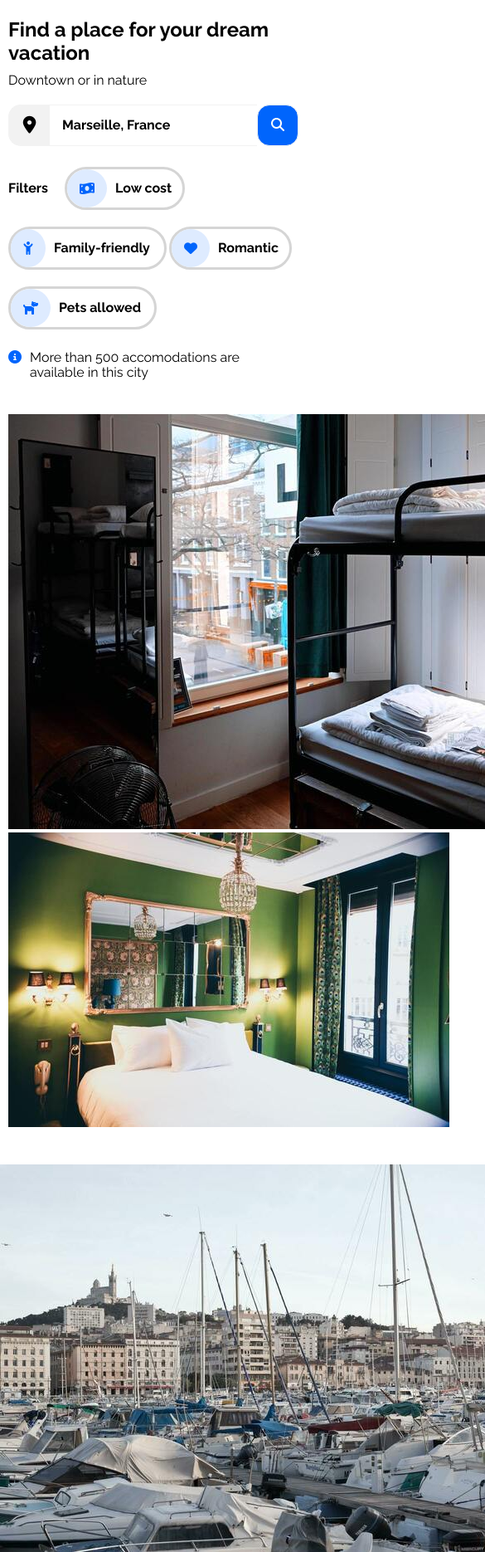
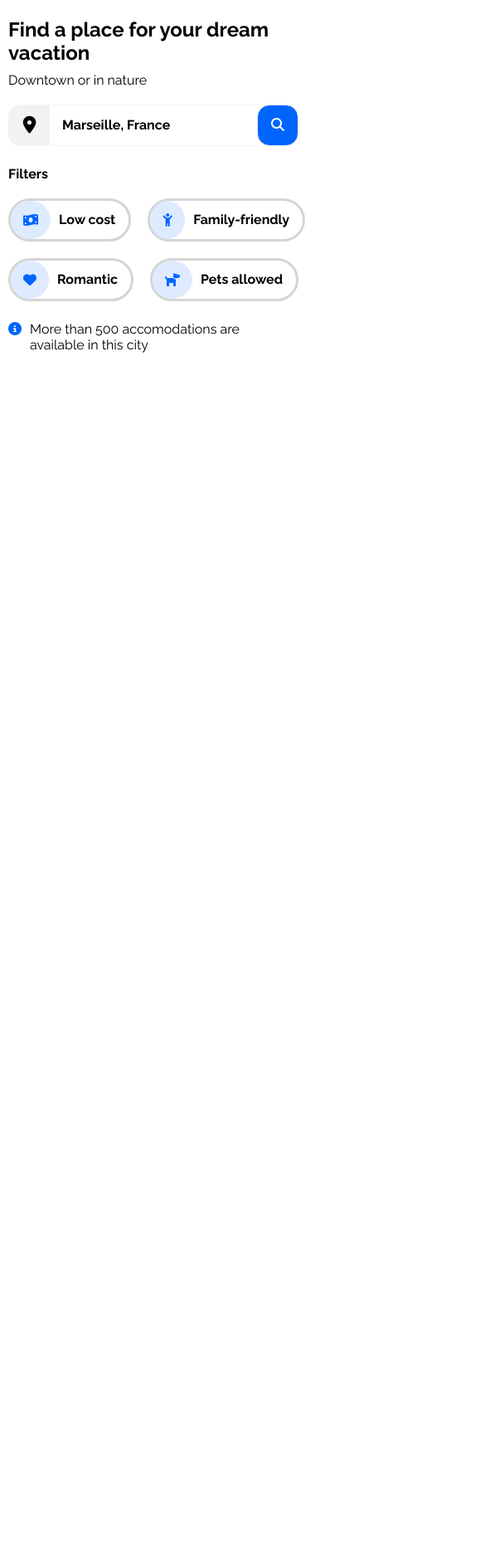
Before and after one commit to Junyoung190198/Project2_OpenClassroom, a plain HTML site: page index.html in a window 390 px wide. Shown: the part 130-2000 px from the top of the page at 83% size, 585 px wide, since content can reach past the window. After the commit the page ends 844 px from the top, so only its background shows below. Drawn offline with Linux system fonts and the light colour scheme.

Commit message:
Finished

```diff
--- a/css/style.css
+++ b/css/style.css
@@ -186,7 +186,8 @@ section{
 }
 .filter_items{
     display: inline-block;
-    width: 110%;
+    width: 100%;
+    padding-right: 16px;
     font-weight: 700;
     border: 3px solid #D5D5D5;
     border-radius: 30px;
@@ -235,7 +236,15 @@ section{
     font-weight: 400;
 }
 
-/* ARTICLE */
+/* SECTION CARDS */
+#cards{
+    display: none;
+    visibility: hidden;
+}
+#cards_2{
+    display: none;
+    visibility: hidden;
+}
 article{
 
 }
@@ -530,7 +539,6 @@ section{
     }
     .search_button_desktop{
         display: none;
-        visibility: none;
     }
     .search_button_mobile{
         flex-shrink: 0;
@@ -554,6 +562,11 @@ section{
         gap: 20px; /* small gap when wrap for mobile */
         margin-bottom: 25px; /* small margin for tablets and mobiles */
     }
+
+    .filter_list li:nth-child(1){
+        width: 100%;
+    }
+
     .filter_items{
         flex: 1 1 25%;
         display: flex;
--- a/index.html
+++ b/index.html
@@ -87,9 +87,9 @@
         </div>
     </section>
 
-    <section>
-        <article>
-            <div class="accomodations_cards">
+    <section id="cards">
+        <div>
+            <article class="accomodations_cards">
                 <img src="images/hebergements/4_small/marcus-loke-WQJvWU_HZFo-unsplash.jpg">
                 <div class="popular_cards_text">
 
@@ -107,7 +107,7 @@
         </aside>
     </section>
 
-    <article>
+    <article id="cards_2">
         <div class="activities_cards">
             <img src="images/activites/4_small/reno-laithienne-QUgJhdY5Fyk-unsplash.jpg">
             <div class="accomodations_cards_text">
```
